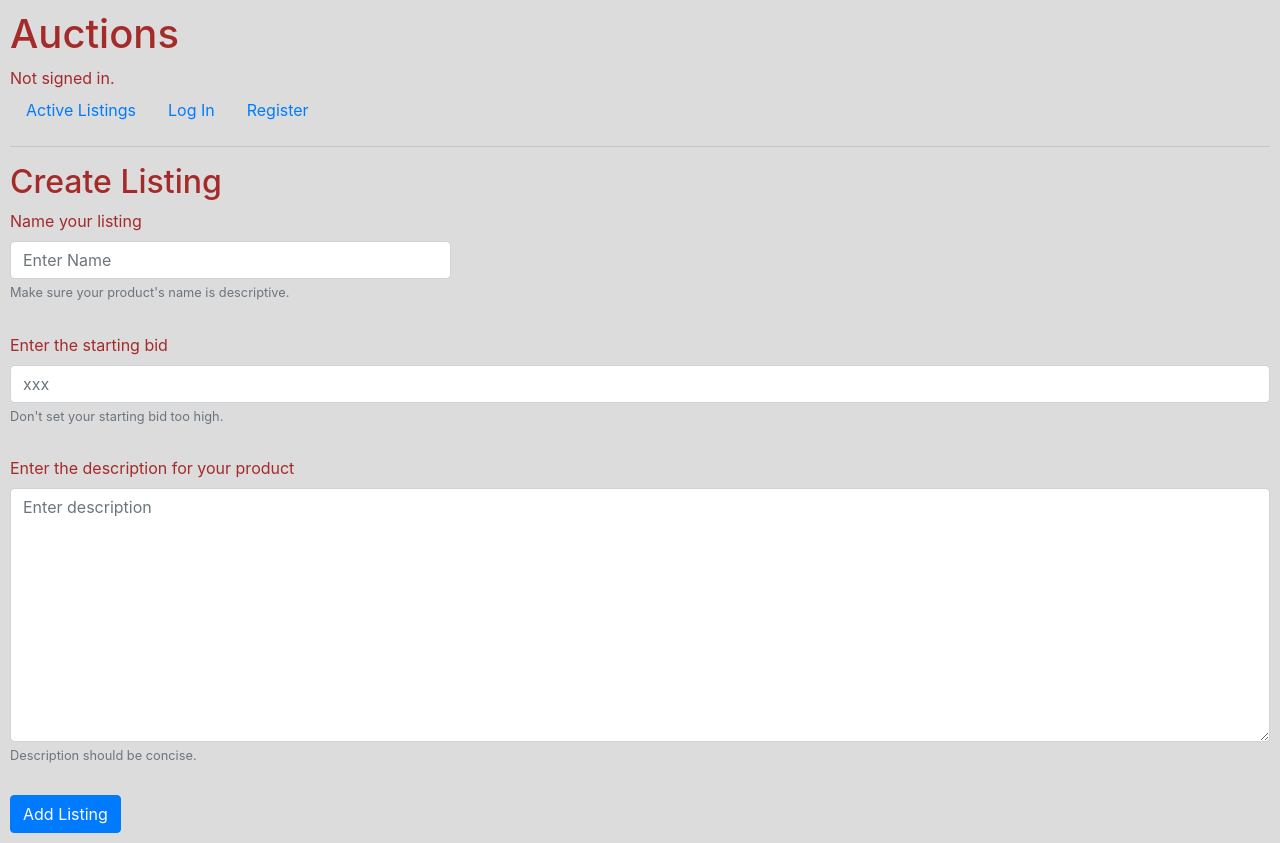
After one commit to Khongchai/cs50-django-project-commerce-, a Django app: page /createListing in a window 1280 px wide. The commit adds this page. Run offline with Django 3.2, Linux system fonts and the light colour scheme; some libraries are stand-ins or nearby versions.

Commit message:
added html listing page and all models

```diff
--- a/auctions/static/auctions/styles.css
+++ b/auctions/static/auctions/styles.css
@@ -1,3 +1,14 @@
 body {
     padding: 10px;
+    background-color: gainsboro;
+    color: brown;
 }
+
+
+.textFieldWidth{
+    width: 35% !important;
+}
+
+small{
+    margin-bottom: 30px;
+}
--- /dev/null
+++ b/auctions/templates/auctions/createListing.html
@@ -0,0 +1,23 @@
+{% extends "auctions/layout.html" %}
+
+{% block body %}
+    <h2>Create Listing</h2>
+
+    <form action="" method="post">
+        {%csrf_token%}
+        <label for="productName">Name your listing</label>
+        <input type="text" class="form-control textFieldWidth" id="productName"maxlength="64" name="listingName" placeholder="Enter Name">
+        <small class="form-text text-muted">Make sure your product's name is descriptive.</small>
+
+        <label for="productPrice">Enter the starting bid</label>
+        <input type="number" class="form-control" id="productPrice" name="listingPrice" placeholder="xxx">
+        <small class="form-text text-muted">Don't set your starting bid too high.</small>
+
+        <label for="productDescription">Enter the description for your product</label>
+        <textarea name="listingDescription" placeholder="Enter description" class="form-control" cols="30" rows="10"></textarea>
+        <small class="form-text text-muted">Description should be concise.</small>
+
+        <input class="btn btn-primary" type="submit" value="Add Listing">
+
+    </form>
+{% endblock %}
--- a/auctions/templates/auctions/layout.html
+++ b/auctions/templates/auctions/layout.html
@@ -24,6 +24,9 @@
                 <li class="nav-item">
                     <a class="nav-link" href="{% url 'logout' %}">Log Out</a>
                 </li>
+                <li class="nav-item">
+                    <a class="nav-link"href="{% url 'createListing' %}">Create Listing</a>
+                </li>
             {% else %}
                 <li class="nav-item">
                     <a class="nav-link" href="{% url 'login' %}">Log In</a>
--- a/auctions/urls.py
+++ b/auctions/urls.py
@@ -6,5 +6,6 @@ urlpatterns = [
     path("", views.index, name="index"),
     path("login", views.login_view, name="login"),
     path("logout", views.logout_view, name="logout"),
-    path("register", views.register, name="register")
+    path("register", views.register, name="register"),
+    path("createListing", views.createListing, name="createListing")
 ]
--- a/auctions/views.py
+++ b/auctions/views.py
@@ -61,3 +61,6 @@ def register(request):
         return HttpResponseRedirect(reverse("index"))
     else:
         return render(request, "auctions/register.html")
+
+def createListing(request):
+    return render(request, "auctions/createListing.html")
```
Also changed, not shown: auctions/admin.py (+7 -0 lines), auctions/models.py (+22 -0 lines), auctions/migrations/0001_initial.py (added), auctions/migrations/0002_bid_comments_listings.py (added), auctions/migrations/0003_auto_20200818_2209.py (added), auctions/migrations/0004_auto_20200818_2315.py (added), auctions/migrations/__init__.py (added), db.sqlite3 (added).
